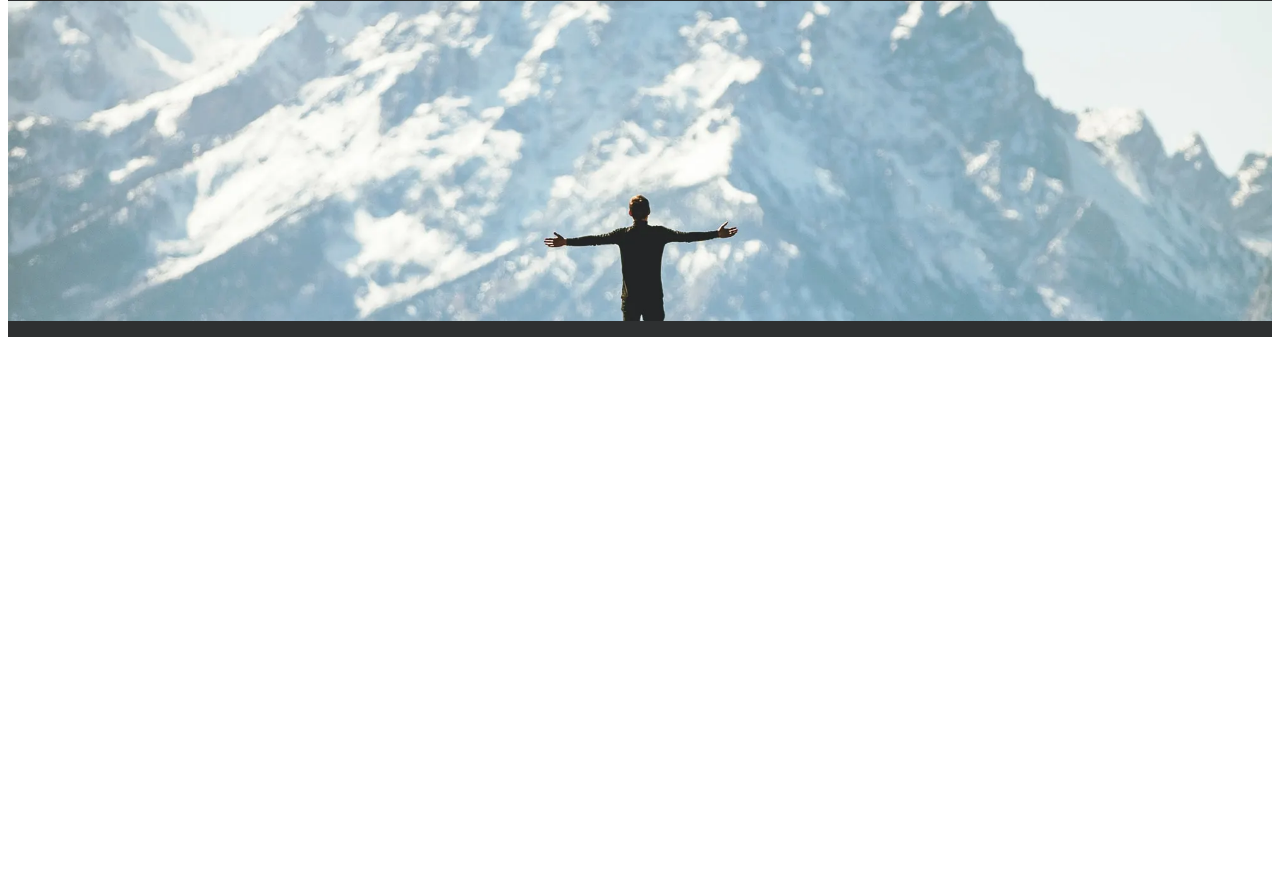
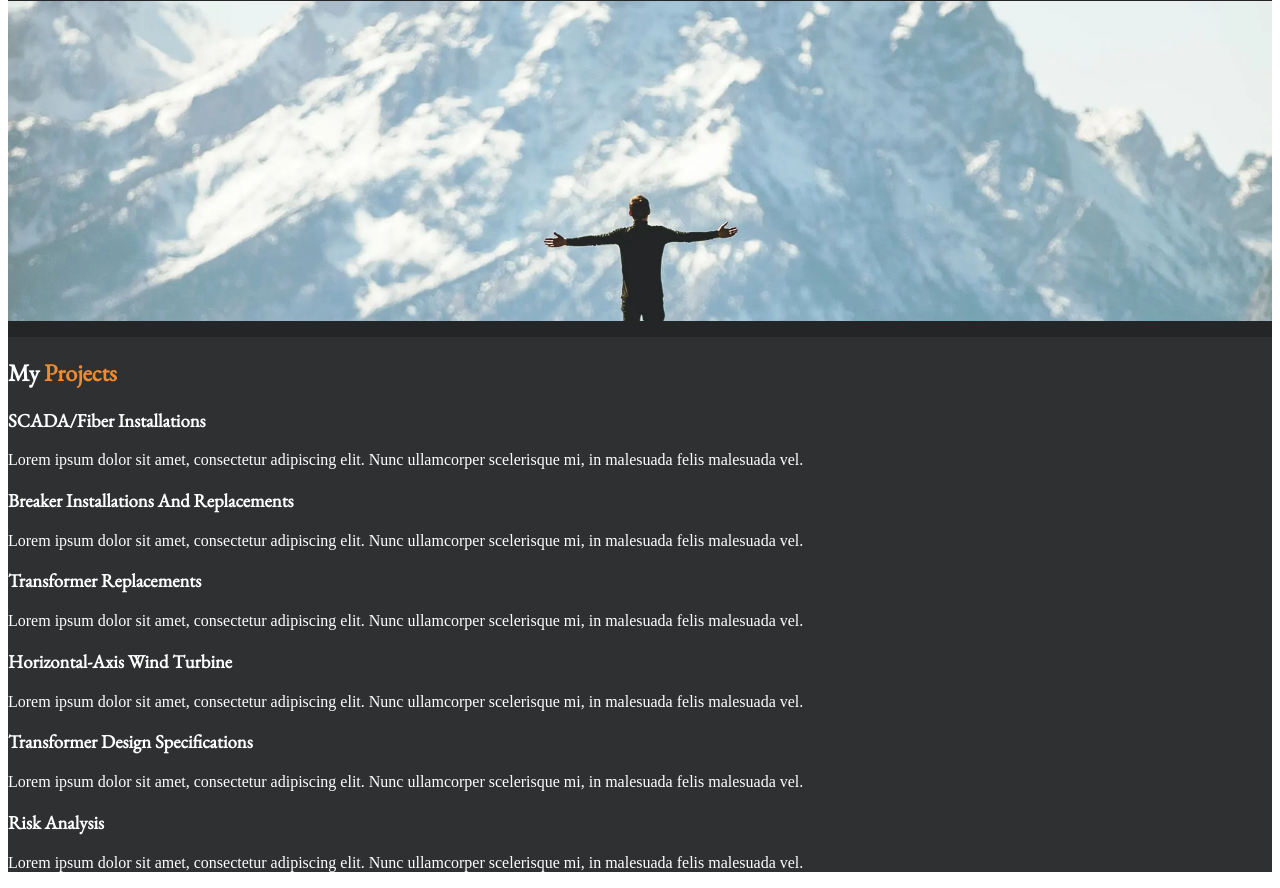
Before and after one commit to NJIT-WIS/midterm-portfolio-Tbyrne22, a website: page docs/index.html in a window 1280 px wide. Shown: the part 539-1427 px from the top of the page. Before the commit the page ends 884 px from the top, so only its background shows below. Drawn offline with nearby package versions, Linux system fonts and the light colour scheme.

Commit message:
added basic html, closes #14

```diff
--- a/docs/css/main.css
+++ b/docs/css/main.css
@@ -192,9 +192,10 @@ a.pill-link:hover {
     margin: 0 auto;
     padding-top: 1rem;
     padding-bottom: 1rem;
-    box-shadow:  #2B2B2B;
+    box-shadow:  black;
     height: 25vw;
     overflow: hidden;
+    background-color: var(--background-color-main);
 
     /* background:  url(../images/mountain.webp) no-repeat;
     background-size: contain;
--- a/docs/index.html
+++ b/docs/index.html
@@ -63,5 +63,37 @@
         <div class="landing-transition">
             <div class="clipped-transition-img"></div>
         </div>
+
+        <section class="hero_center projects">
+            <div class="projects-header">
+                <h2>My <span class="highlighted">Projects</span></h2>
+            </div>
+            <div class="project-cards">
+                <div class="project project-1">
+                    <h3>SCADA/Fiber Installations</h3>
+                    <p>Lorem ipsum dolor sit amet, consectetur adipiscing elit. Nunc ullamcorper scelerisque mi, in malesuada felis malesuada vel.</p>
+                </div>
+                <div class="project project-2">
+                    <h3>Breaker Installations and Replacements</h3>
+                    <p>Lorem ipsum dolor sit amet, consectetur adipiscing elit. Nunc ullamcorper scelerisque mi, in malesuada felis malesuada vel.</p>
+                </div>
+                <div class="project project-3">
+                    <h3>Transformer Replacements</h3>
+                    <p>Lorem ipsum dolor sit amet, consectetur adipiscing elit. Nunc ullamcorper scelerisque mi, in malesuada felis malesuada vel.</p>
+                </div>
+                <div class="project project-4">
+                    <h3>Horizontal-Axis Wind Turbine</h3>
+                    <p>Lorem ipsum dolor sit amet, consectetur adipiscing elit. Nunc ullamcorper scelerisque mi, in malesuada felis malesuada vel.</p>
+                </div>
+                <div class="project project-5">
+                    <h3>Transformer Design Specifications</h3>
+                    <p>Lorem ipsum dolor sit amet, consectetur adipiscing elit. Nunc ullamcorper scelerisque mi, in malesuada felis malesuada vel.</p>
+                </div>
+                <div class="project project-6">
+                    <h3>Risk Analysis</h3>
+                    <p>Lorem ipsum dolor sit amet, consectetur adipiscing elit. Nunc ullamcorper scelerisque mi, in malesuada felis malesuada vel.</p>
+                </div>
+            </div>
+        </section>
     </main>
 </body>
```
